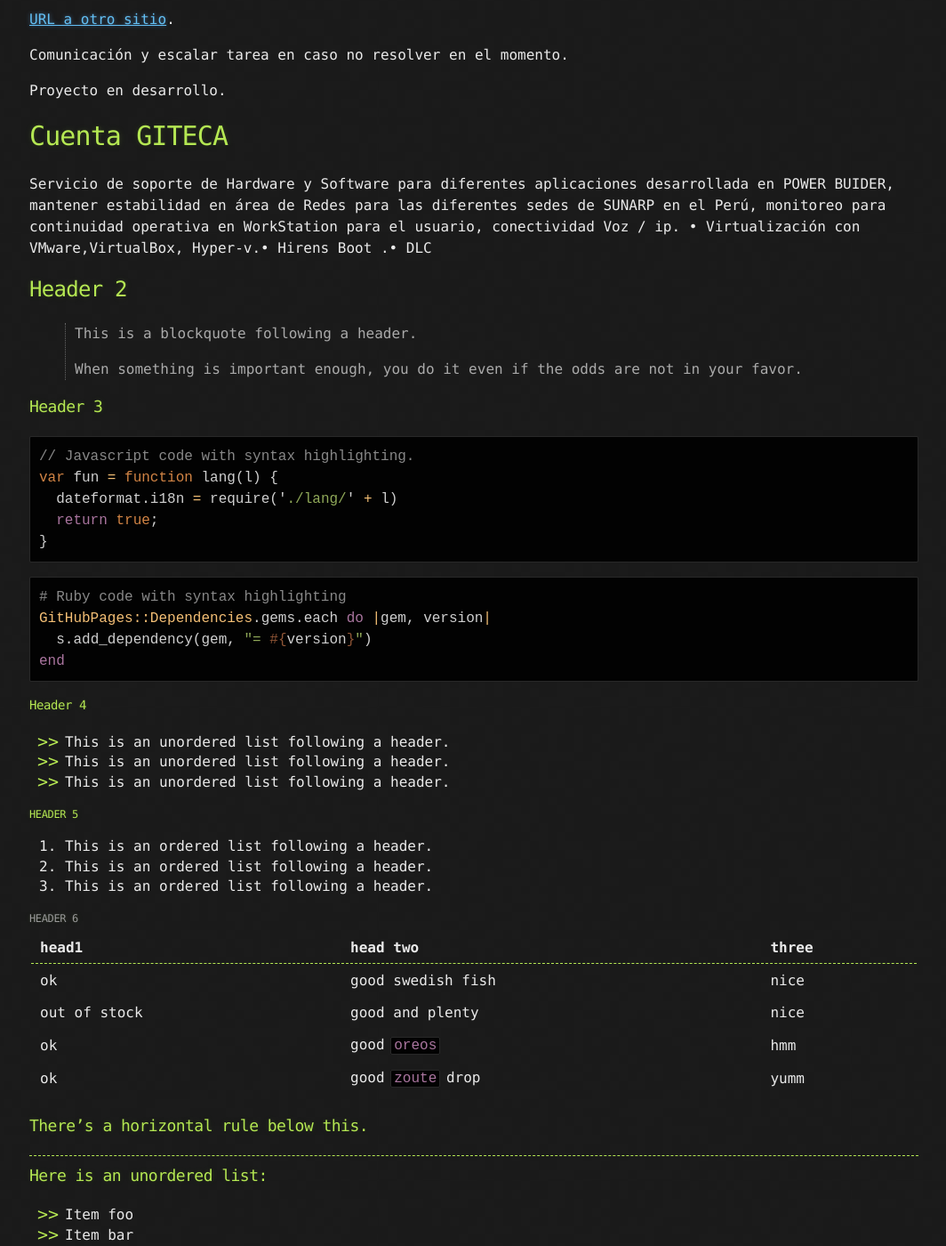
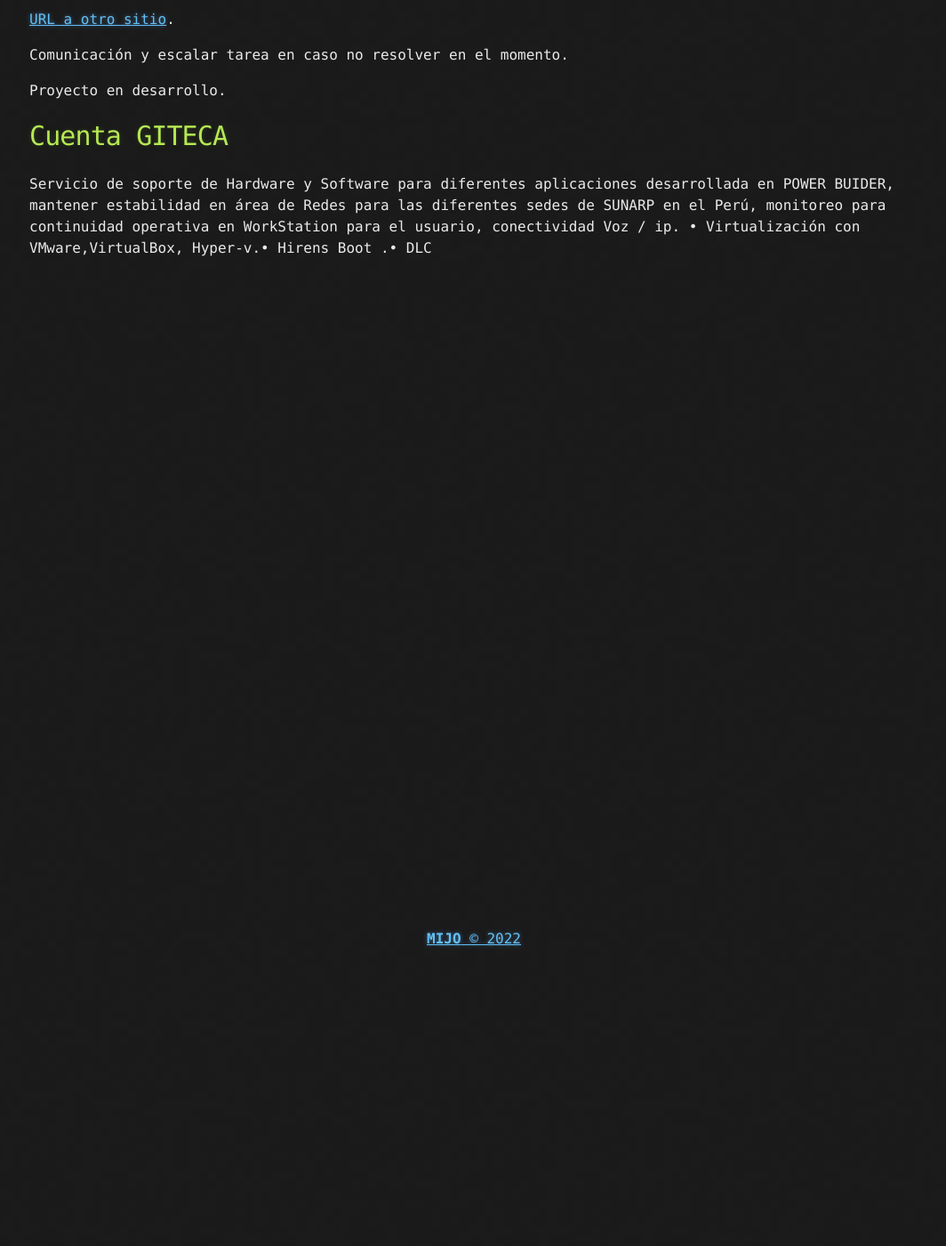
Before and after one commit to parramiguel/parramiguel.github.io, a Jekyll site: the page built from _posts/2019-03-01-SUNARP.md, in a window 1280 px wide and 1400 px high, scrolled down 270 px. Shown: the whole window at 89% size, without its empty margins (107-1171 px from the left). Built offline with Jekyll 4.4.1, drawn with Linux system fonts in a browser that asks for light colours; after the commit the page ends 900 px from its top, so only the background shows below that; some of the changed text lies outside the part shown.

Commit message:
Cambios al 404

````diff
--- a/_posts/2019-03-01-SUNARP.md
+++ b/_posts/2019-03-01-SUNARP.md
@@ -16,111 +16,3 @@ Proyecto en desarrollo.
 Servicio de soporte de Hardware y Software para diferentes aplicaciones desarrollada en POWER BUIDER, mantener estabilidad en área
 de Redes para las diferentes sedes de SUNARP en el Perú, monitoreo para continuidad operativa en WorkStation para el usuario,
 conectividad Voz / ip. • Virtualización con VMware,VirtualBox, Hyper-v.• Hirens Boot .• DLC
-
-## [](#header-2)Header 2
-
-> This is a blockquote following a header.
->
-> When something is important enough, you do it even if the odds are not in your favor.
-
-### [](#header-3)Header 3
-
-```js
-// Javascript code with syntax highlighting.
-var fun = function lang(l) {
-  dateformat.i18n = require('./lang/' + l)
-  return true;
-}
-```
-
-```ruby
-# Ruby code with syntax highlighting
-GitHubPages::Dependencies.gems.each do |gem, version|
-  s.add_dependency(gem, "= #{version}")
-end
-```
-
-#### [](#header-4)Header 4
-
-*   This is an unordered list following a header.
-*   This is an unordered list following a header.
-*   This is an unordered list following a header.
-
-##### [](#header-5)Header 5
-
-1.  This is an ordered list following a header.
-2.  This is an ordered list following a header.
-3.  This is an ordered list following a header.
-
-###### [](#header-6)Header 6
-
-| head1        | head two          | three |
-|:-------------|:------------------|:------|
-| ok           | good swedish fish | nice  |
-| out of stock | good and plenty   | nice  |
-| ok           | good `oreos`      | hmm   |
-| ok           | good `zoute` drop | yumm  |
-
-### There's a horizontal rule below this.
-
-* * *
-
-### Here is an unordered list:
-
-*   Item foo
-*   Item bar
-*   Item baz
-*   Item zip
-
-### And an ordered list:
-
-1.  Item one
-1.  Item two
-1.  Item three
-1.  Item four
-
-### And a nested list:
-
-- level 1 item
-  - level 2 item
-  - level 2 item
-    - level 3 item
-    - level 3 item
-- level 1 item
-  - level 2 item
-  - level 2 item
-  - level 2 item
-- level 1 item
-  - level 2 item
-  - level 2 item
-- level 1 item
-
-### Small image
-
-![](https://assets-cdn.github.com/images/icons/emoji/octocat.png)
-
-### Large image
-
-![](https://guides.github.com/activities/hello-world/branching.png)
-
-
-### Definition lists can be used with HTML syntax.
-
-<dl>
-<dt>Name</dt>
-<dd>Godzilla</dd>
-<dt>Born</dt>
-<dd>1952</dd>
-<dt>Birthplace</dt>
-<dd>Japan</dd>
-<dt>Color</dt>
-<dd>Green</dd>
-</dl>
-
-```
-Long, single-line code blocks should not wrap. They should horizontally scroll if they are too long. This line should be long enough to demonstrate this.
-```
-
-```
-The final element.
-```
````
Also changed, not shown: 404.md (+1 -1 lines), 1 other file.
